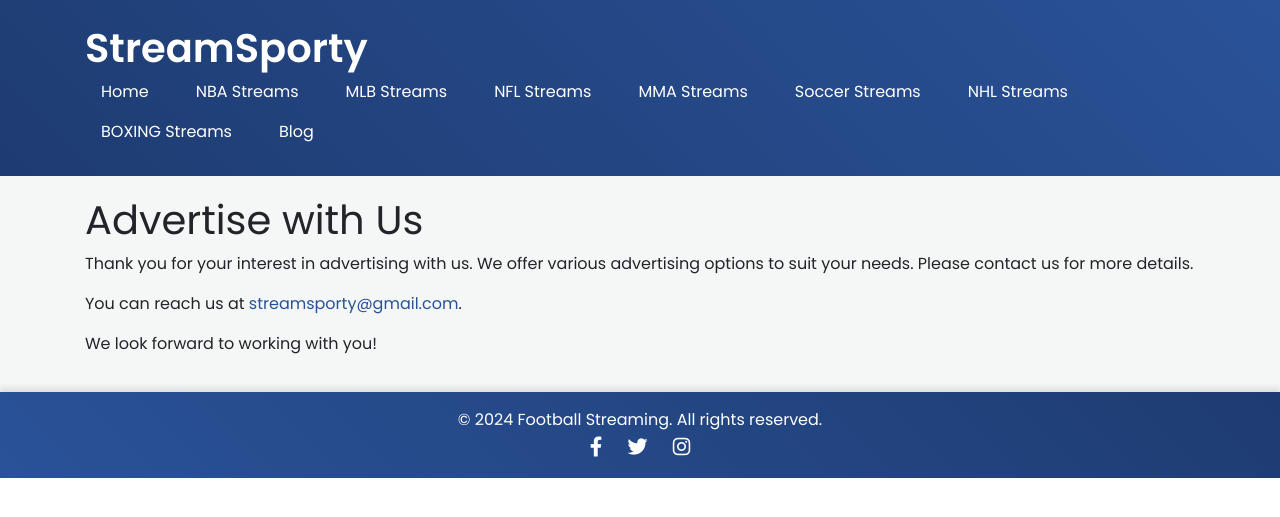
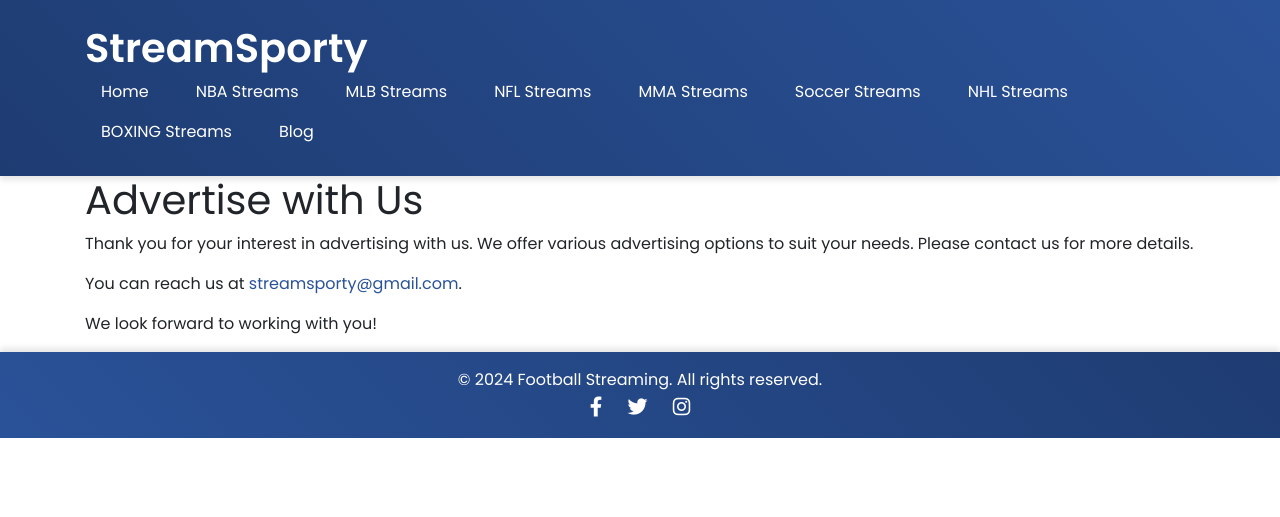
Before and after one commit to kepo402/FootballStreamingLive, a Django app: page /advertise/ in a window 1280 px wide. Shown: the top 517 px of the page. Run offline with Django 5.2, Linux system fonts and the light colour scheme; some libraries are stand-ins or nearby versions.

Commit message:
new commit

```diff
--- a/templates/base.html
+++ b/templates/base.html
@@ -64,11 +64,7 @@
             border-radius: 5px;
         }
 
-        /* Main Styling */
-        main {
-            background-color: #f4f7f5;
-            padding: 20px;
-        }
+
 
         /* Footer Styling */
         footer {
```
